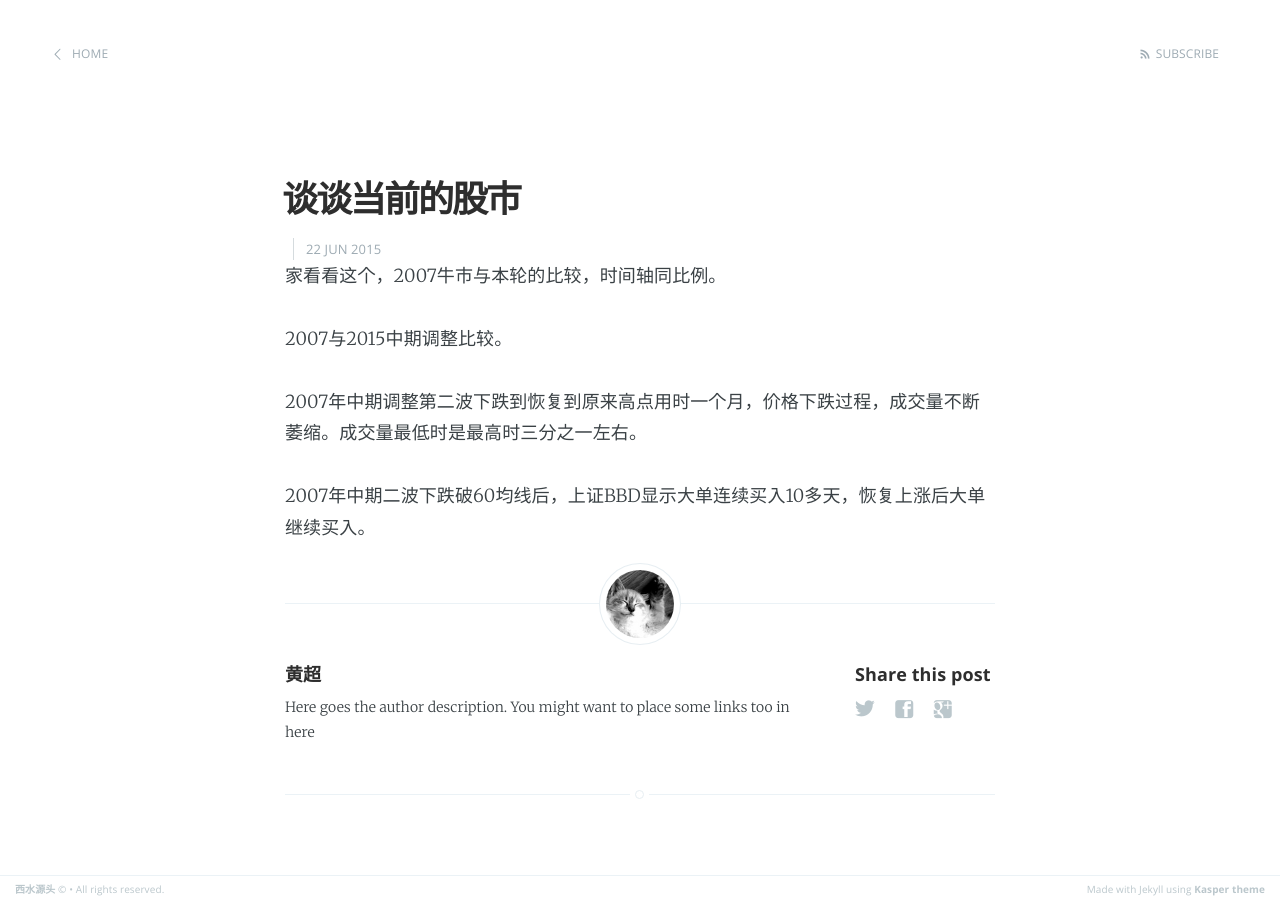
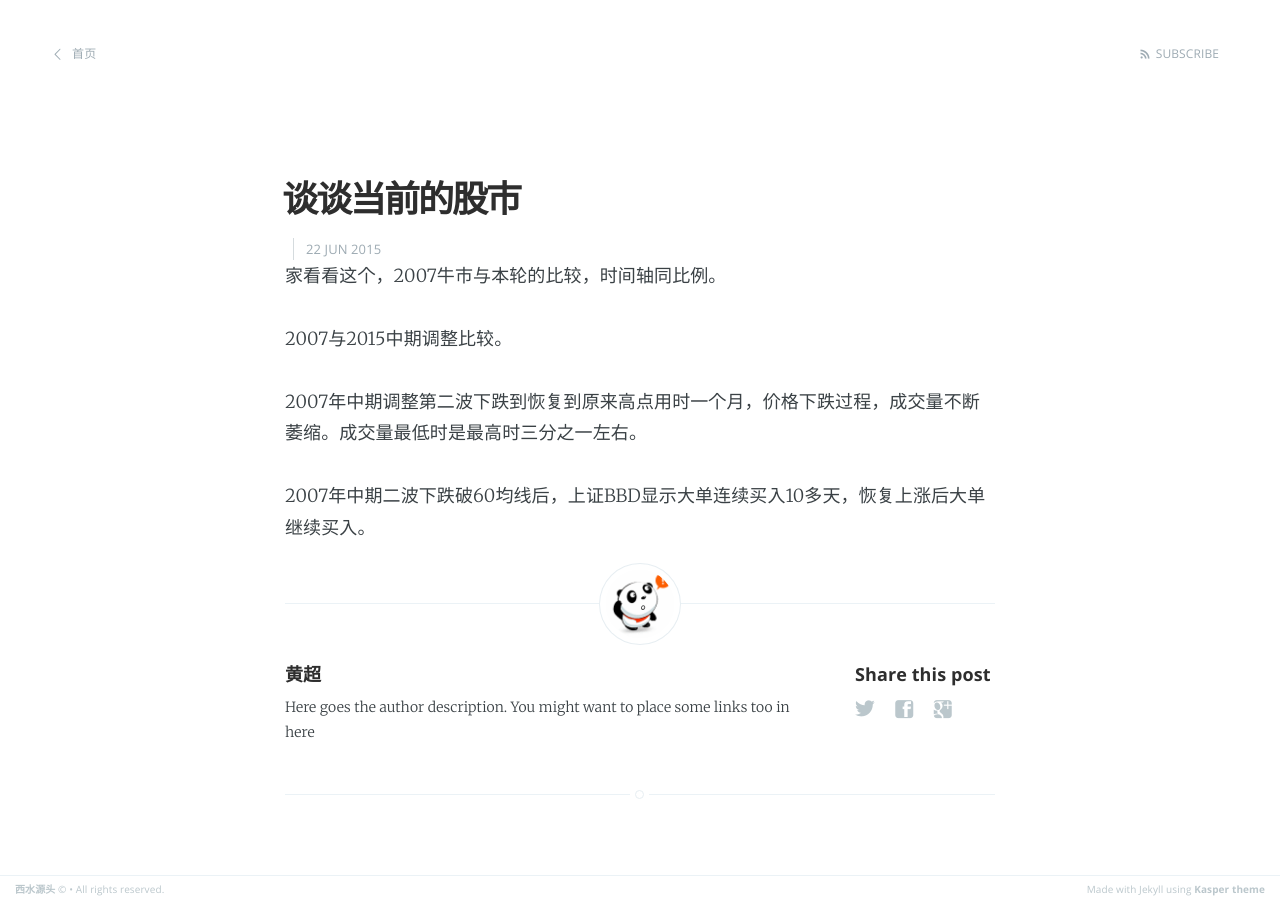
Before and after one commit to westsource/westsource.github.io, a Jekyll site: the page built from _posts/2015-06-22-talk-about-current-market.markdown, in a window 1280 px wide. Built offline with Jekyll 4.4.1, drawn with Linux system fonts in a browser that asks for light colours; Markdown is read by kramdown in place of the engine named in the settings.

Commit message:
修改单篇文章模版

```diff
--- a/_layouts/post.html
+++ b/_layouts/post.html
@@ -7,7 +7,7 @@
 
 <header class="main-header post-head {% if page.cover %}" style="background-image: url({{ page.cover }}) {%else%}no-cover{% endif %}">
     <nav class="main-nav {% if page.cover %} overlay {% endif %} clearfix">
-        <a class="back-button icon-arrow-left" href="{{ site.baseurl }}">Home</a>
+        <a class="back-button icon-arrow-left" href="{{ site.baseurl }}">首页</a>
         <a class="subscribe-button icon-feed" href="{{ site.baseurl }}rss.xml">Subscribe</a>
     </nav>
 </header>
@@ -64,7 +64,7 @@
             <!-- If we want to display author's name and bio -->
             {% if site.author %}
                 <figure class="author-image">
-                    <a class="img" href="{{ site.baseurl }}" style="background-image: url(/assets/images/profile.png)">
+                    <a class="img" href="{{ site.baseurl }}" style="background-image: url(/assets/images/panda-small.png)">
                     <span class="hidden">{{site.author}}'s Picture</span></a>
                 </figure>
                 <section class="author">
```
